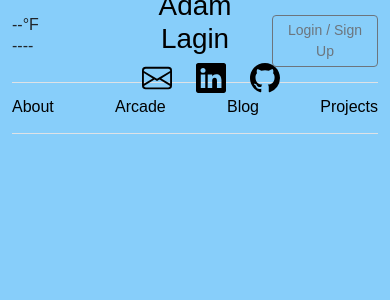
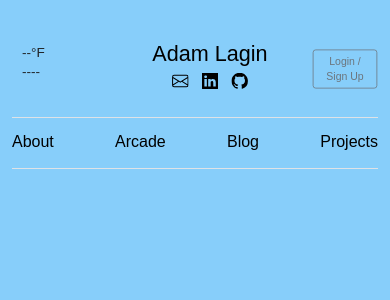
Before and after one commit to creepmousedev/creepmousedev.github.io, a Node project: template portfolio/views/blog.ejs in a window 390 px wide. Shown: the top 300 px of the page. Run offline with Node 20 templates, Linux system fonts and the light colour scheme; the template is opened without the code that fills it, so the values that code supplies are empty; some libraries are stand-ins or nearby versions; some web fonts are replaced.

Commit message:
Add files via upload

```diff
--- a/portfolio/public/styles/main.css
+++ b/portfolio/public/styles/main.css
@@ -8,17 +8,22 @@ body{
 }
 
 #topRow{
-    height: 50px;
+    height: 65px;
+    margin-top: 20px;
+}
+
+#headerTitle{
+    margin: 0;
 }
 
 /*BELOW IS FOR A FADE ZOOM OUT, WORK ON LATER*/
-/*.zoom{
+.zoomOff{
     animation: forwards;
     animation-name: zoomOut;
     animation-duration: .3s;
-}*/
+}
 
-.zoom:hover{
+.zoom{
     animation: forwards;
     animation-name: zoomIn;
     animation-duration: .3s;
@@ -135,15 +140,25 @@ body{
     box-shadow: -5px 5px 25px rgba(0, 0, 0, .65);
 }
 
-.carousel-item{
-    height: 600px;
-    border: solid 10px black;
-}
-
 .inGamePic{
     float: right;
     background-size: contain;
     background-repeat: no-repeat;
+}
+
+#userContainer{
+    display: flex;
+    flex-direction: column;
+}
+
+#postContainer{
+    background-color: greenyellow;
+    height: 300px;
+    width: 300px;
+    border: 2px solid blue;
+    display: flex;
+    flex-direction: column;
+
 }
 
 @keyframes zoomIn {
@@ -163,3 +178,62 @@ body{
         scale: 1;
     }
 }
+
+@media (min-width: 768px) and (max-width: 991px){
+    #headerIcons{
+       scale: .85;
+    }
+
+    #headerTitle{
+        font-size: 2rem;
+    }
+
+    .signHeadings{
+        font-size: 1.25rem;
+    }
+}
+
+@media (min-width: 576px) and (max-width: 767px){
+    #headerTitle{
+        font-size: 1.5rem;
+    }
+
+    #headerIcons{
+        scale: .75;
+     }
+
+    .w-25{
+        width: 50% !important;
+    }
+}
+
+@media (min-width: 320px) and (max-width: 575px){
+    #headerTitle{
+        font-size: 1.35rem;
+
+
+    }
+
+    #nameAndLinks{
+        width: 160px !important;
+    }
+
+    #headerIcons{
+        scale: .55;
+        justify-content: center;
+     }
+
+     #temperature, #forecast, #time{
+        font-size: .85rem;
+        margin-left: 10px;
+     }
+
+     #signOnButton{
+        scale: .75;
+        margin-right: 20px;
+    }
+
+    .w-25{
+        width: 50% !important;
+    }
+}
```
Also changed, not shown: portfolio/public/styles/matchStyles.css (+14 -0 lines).
